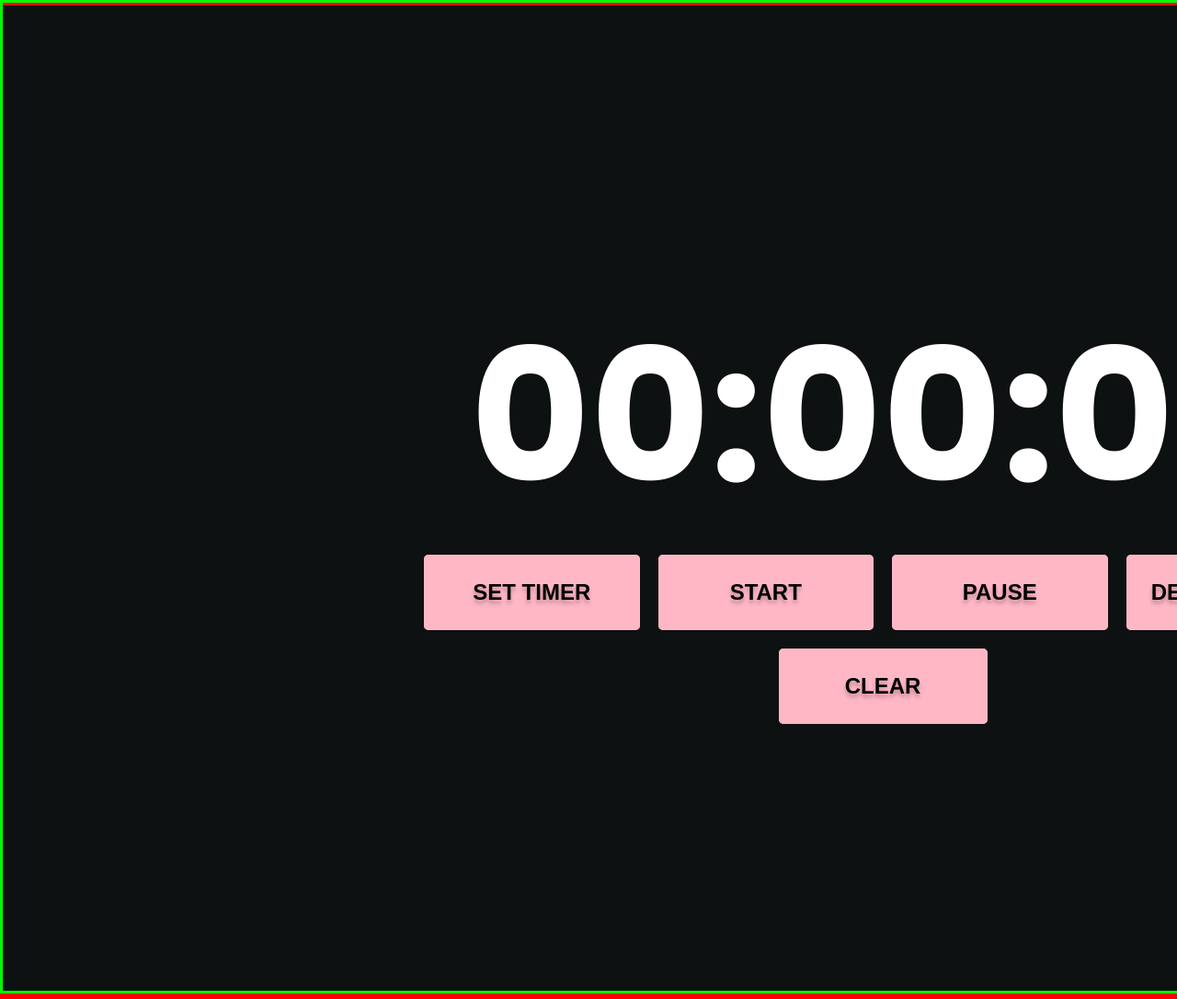
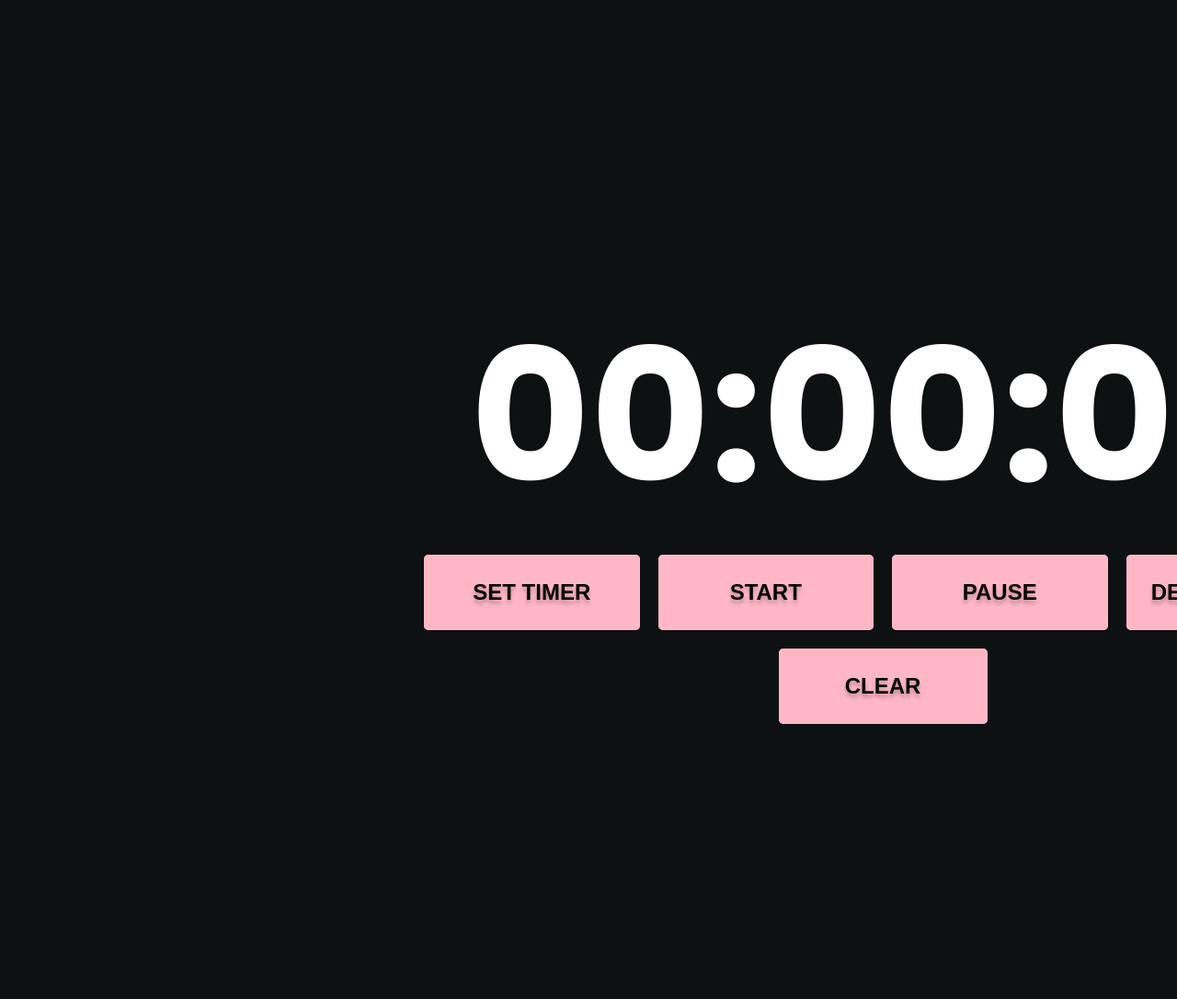
Before and after one commit to Jiwuuuu/Timer, a plain HTML site: page index.html in a window 1280 px wide. Shown: the top 1086 px of the page at 92% size. Drawn offline with Linux system fonts and the light colour scheme.

Commit message:
small adjustments on the css file

```diff
--- a/style.css
+++ b/style.css
@@ -21,7 +21,6 @@ body {
 
   .header {
     grid-area: header;
-    border: red solid 3px;
 }
   .main {
     justify-content: center;
@@ -29,11 +28,9 @@ body {
     flex-direction: column;
     align-items: center;
     grid-area: main;
-    border: lime solid 3px;
 }
   .footer {
     grid-area: footer;
-    border: red solid 3px;
 }
 
 .time {
```
